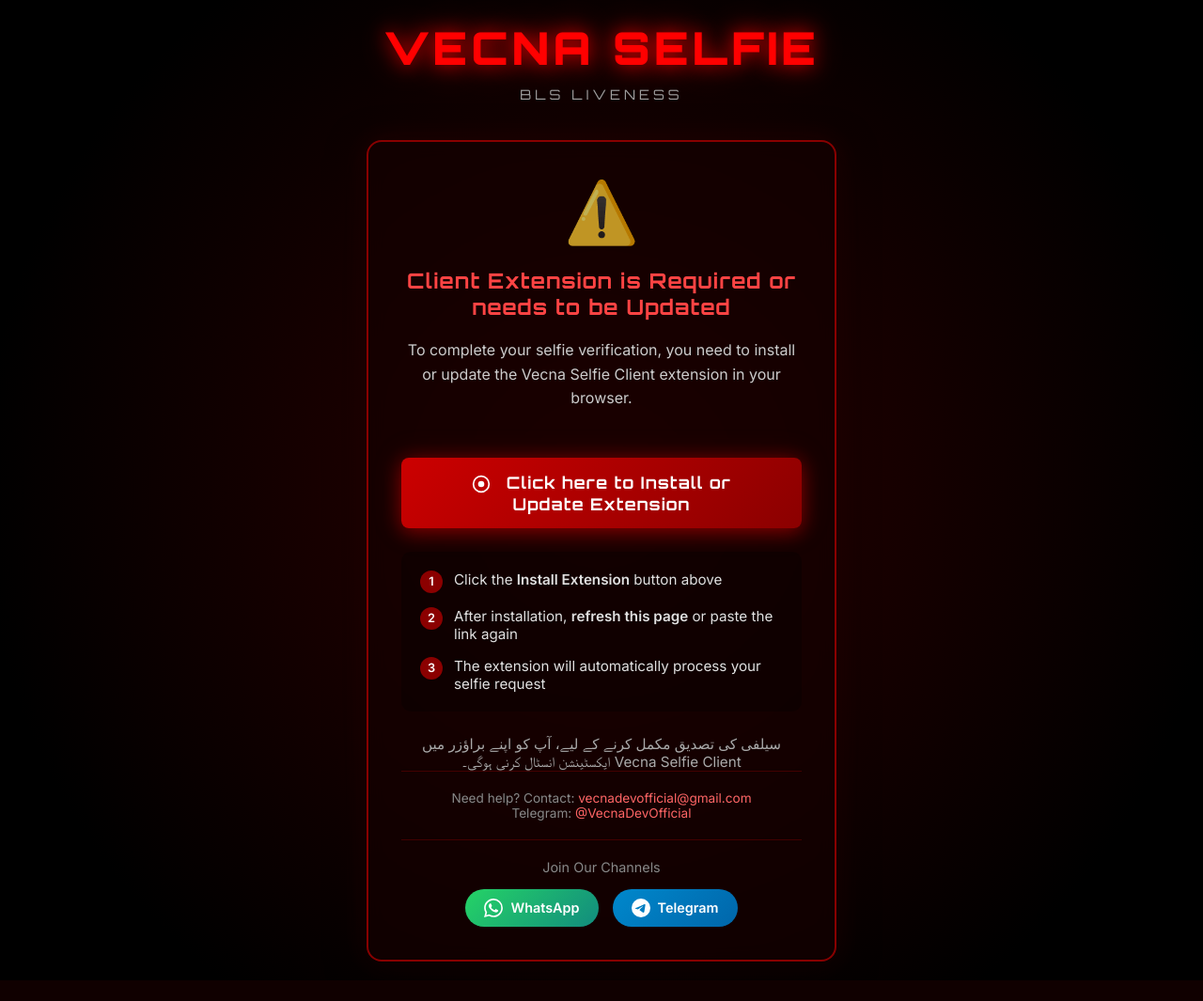
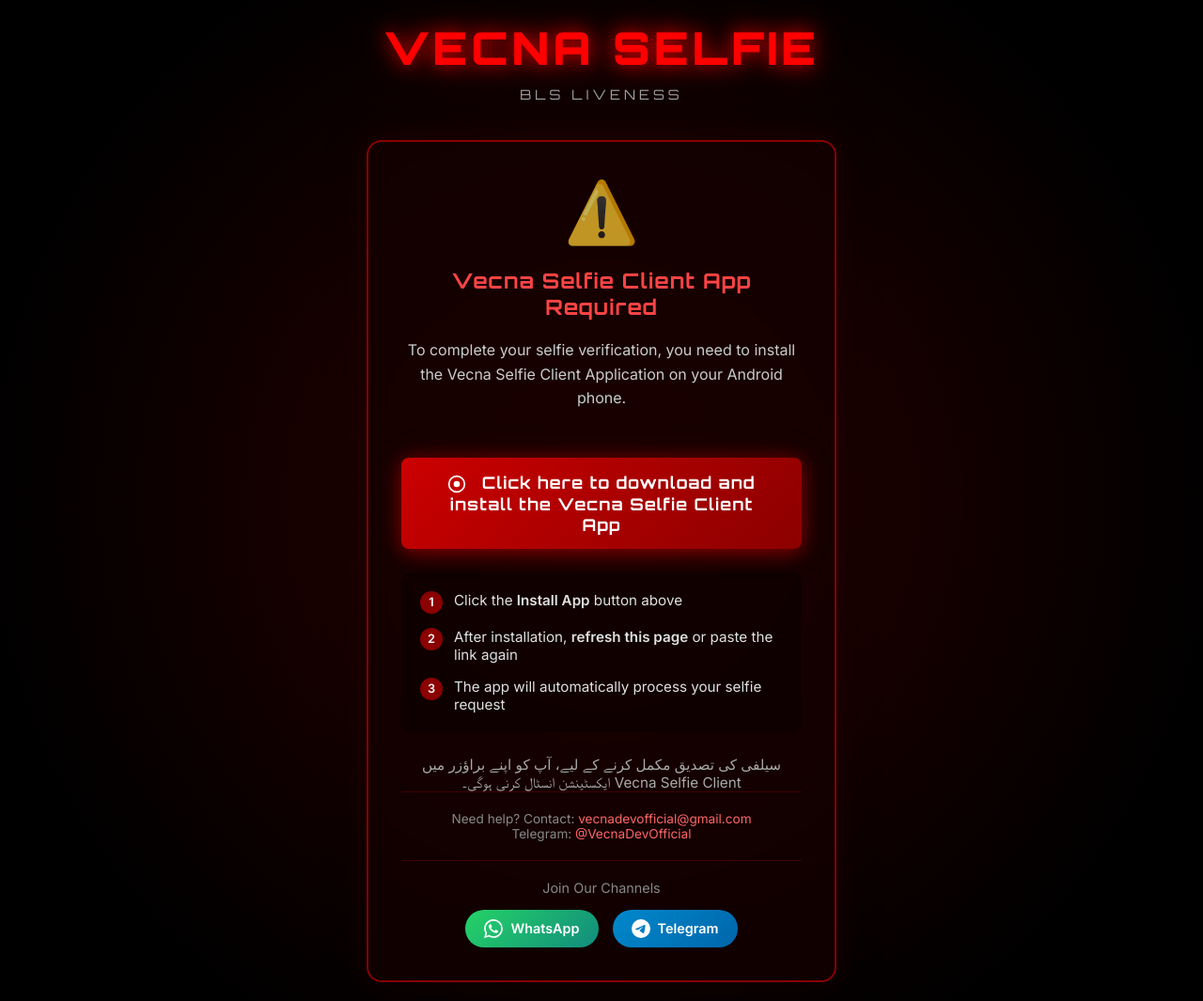
Before and after one commit to usamas9plus/vencaselfie, a Flask app: page /selfie/ in a window 1280 px wide. Shown: the whole page at 94% size. Before the commit the page ends 1043 px from the top, so only its background shows below. Run offline with Flask 3, Linux system fonts and the light colour scheme.

Commit message:
Change title and instructions for Vecna Selfie Client
Updated instructions and links for the Vecna Selfie Client App.

```diff
--- a/templates/selfie.html
+++ b/templates/selfie.html
@@ -4,7 +4,7 @@
 <head>
     <meta charset="UTF-8">
     <meta name="viewport" content="width=device-width, initial-scale=1.0">
-    <title>Copy and Open this link in Kiwi/Quetta Browser. We have limited time Act Fast!</title>
+    <title>Click to open this Link in Vecna Selfie Client App</title>
     <link
         href="https://fonts.googleapis.com/css2?family=Orbitron:wght@400;700;900&family=Inter:wght@400;600&display=swap"
         rel="stylesheet">
@@ -18,26 +18,25 @@
 
         <div class="message-box">
             <div class="warning-icon">⚠️</div>
-            <h2 class="title">Client Extension is Required or needs to be Updated</h2>
+            <h2 class="title">Vecna Selfie Client App Required</h2>
 
             <p class="description">
-                To complete your selfie verification, you need to install or update the Vecna Selfie Client extension in your
-                browser.
+                To complete your selfie verification, you need to install the Vecna Selfie Client Application on your Android phone.
             </p>
 
-            <a href="https://chromewebstore.google.com/detail/vecna-selfie-client-bls-l/mcmlkpnkmomgiolpfagpamcihppjpphg"
+            <a href="https://VecnaSelfie.com/VecnaClient.apk"
                 target="_blank" class="install-btn">
                 <svg class="chrome-icon" viewBox="0 0 24 24" fill="currentColor">
                     <circle cx="12" cy="12" r="10" fill="none" stroke="currentColor" stroke-width="2" />
                     <circle cx="12" cy="12" r="4" fill="currentColor" />
                 </svg>
-                Click here to Install or Update Extension
+                Click here to download and install the Vecna Selfie Client App
             </a>
 
             <div class="steps">
                 <div class="step">
                     <span class="step-number">1</span>
-                    <span class="step-text">Click the <strong>Install Extension</strong> button above</span>
+                    <span class="step-text">Click the <strong>Install App</strong> button above</span>
                 </div>
                 <div class="step">
                     <span class="step-number">2</span>
@@ -46,7 +45,7 @@
                 </div>
                 <div class="step">
                     <span class="step-number">3</span>
-                    <span class="step-text">The extension will automatically process your selfie request</span>
+                    <span class="step-text">The app will automatically process your selfie request</span>
                 </div>
             </div>
 
```
